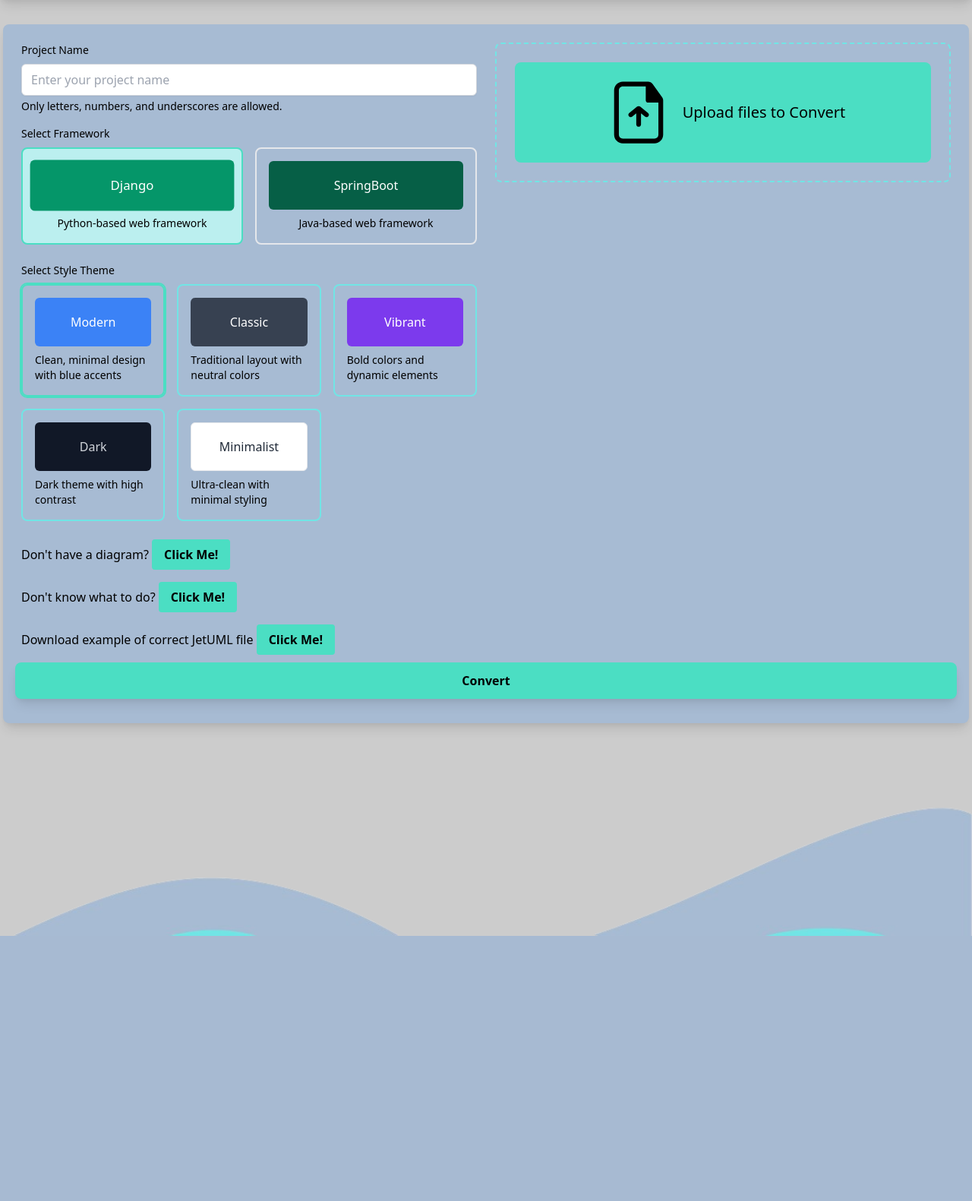
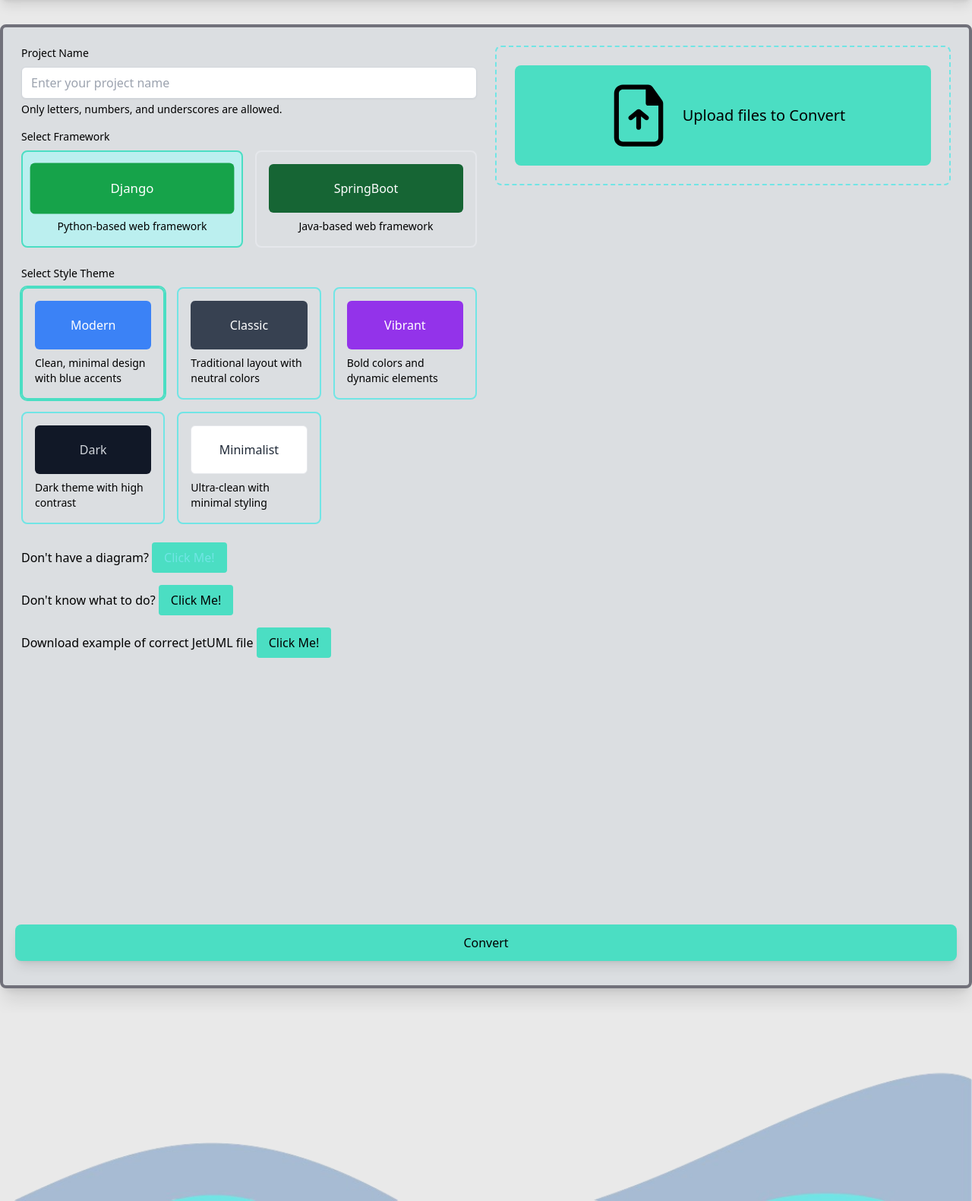
Before and after one commit to placeholder-motxt/fe, a Django app: page /convert_page/ in a window 1280 px wide. Shown: the part 63-1644 px from the top of the page at 76% size. Before the commit the page ends 1295 px from the top, so only its background shows below. Run offline with Django 5.2, Linux system fonts and the light colour scheme; some libraries are stand-ins or nearby versions.

Commit message:
[REFACTOR] change tailwind version

```diff
--- a/static/css/base.css
+++ b/static/css/base.css
@@ -5,8 +5,8 @@
     --button: #4BDEC3;
     --hover-tile: #BBEFEF;
     --text: #000000;
-    --background: #ccc;
-    --main-tile: #A7BBD3;
+    --background: #e9e9e9;
+    --main-tile: #dbdee1;
 }
 
 [data-theme="dark"] {
@@ -16,6 +16,6 @@
     --button: #1F9B85;
     --hover-tile: #365656;
     --text: #FFFFFF;
-    --background: #232a2a;
-    --main-tile: #2c4058;
+    --background: #171717;
+    --main-tile: #3c4249;
 }
--- a/templates/convert_page.html
+++ b/templates/convert_page.html
@@ -5,7 +5,7 @@
     <meta charset="UTF-8">
     <meta name="viewport" content="width=device-width, initial-scale=1.0">
     <title>Convert Your Files</title>
-    <link href="https://cdn.jsdelivr.net/npm/tailwindcss@2.2.19/dist/tailwind.min.css" rel="stylesheet">
+    <script src="https://cdn.tailwindcss.com"></script>
     <link rel="stylesheet" href="{% static 'css/convert_page.css' %}">
     <link rel="stylesheet" href="{% static 'css/base.css' %}">
     <link rel="stylesheet" href="{% static 'css/hamburger_menu.css' %}">
@@ -80,9 +80,9 @@
       <form id="uploadForm" style="display: none;">
         {% csrf_token %}
       </form>
-      <div class="grid grid-rows-2 gap-4 shadow-lg rounded-lg" style="background-color:var(--main-tile); max-height: 920px;">
+      <div class="grid grid-rows-[2fr_1fr] gap-4 shadow-xl border-4 border-zinc-500 rounded-lg" style="background-color:var(--main-tile);">
 
-        <div class="flex flex-row items-start justify-center max-w-7xl md:grid-cols-2  rounded-lg p-6">
+        <div class="flex flex-row justify-center max-w-7xl md:grid-cols-2 rounded-lg px-6 pt-6">
           <!-- Left Column -->
           <div class="pr-6">
             <!-- Project Name Input -->
```
